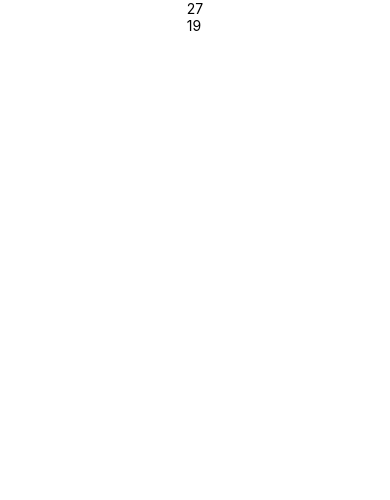
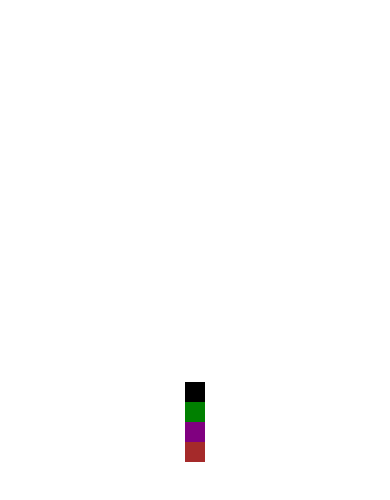
Before and after one commit to GabrielMerigo/react-native-teste, a React Native app: screen / in a window 390 px wide. Shown: the top 500 px of the page. Built offline with nearby package versions, Linux system fonts and the light colour scheme.

Commit message:
modulo finalizado

```diff
--- a/src/App.js
+++ b/src/App.js
@@ -1,11 +1,11 @@
 import React from "react"; // Sempre quando tivermos JSX em nosso código nós precisamos ter essa variavel React
 import { StyleSheet, SafeAreaView } from "react-native";
-import FlatList from './components/FlatList'
+import FlexBox from './components/FlexBox'
 
 export default function App(){
     return (
         <SafeAreaView style={S.app}>
-            <FlatList />
+            <FlexBox />
         </SafeAreaView>
     )
 }
@@ -17,9 +17,3 @@ const S = StyleSheet.create({
         alignItems: 'center',
     }
 })
-
-const GiantFont = StyleSheet.create({
-    font: {
-        fontSize: 24
-    }
-})
--- /dev/null
+++ b/src/components/FlexBox.js
@@ -0,0 +1,20 @@
+import React from 'react'
+import { View, StyleSheet } from 'react-native'
+import Quadrado from '../components/layout/quadrado'
+
+export default props => {
+  return (
+     <View  style={S.FlexV1}>
+        <Quadrado />
+        <Quadrado cor="green" />
+        <Quadrado cor="purple" />
+        <Quadrado cor="brown" />
+     </View>
+   )
+}
+
+const S = StyleSheet.create({
+    FlexV1: {
+
+    }
+})
--- /dev/null
+++ b/src/components/layout/quadrado.js
@@ -0,0 +1,8 @@
+import React from 'react'
+import { View, Text } from 'react-native'
+
+export default props => {
+  return (
+    <View style={{ height: 20, width: 20, backgroundColor: props.cor || '#000' }} />
+  )
+}
```
